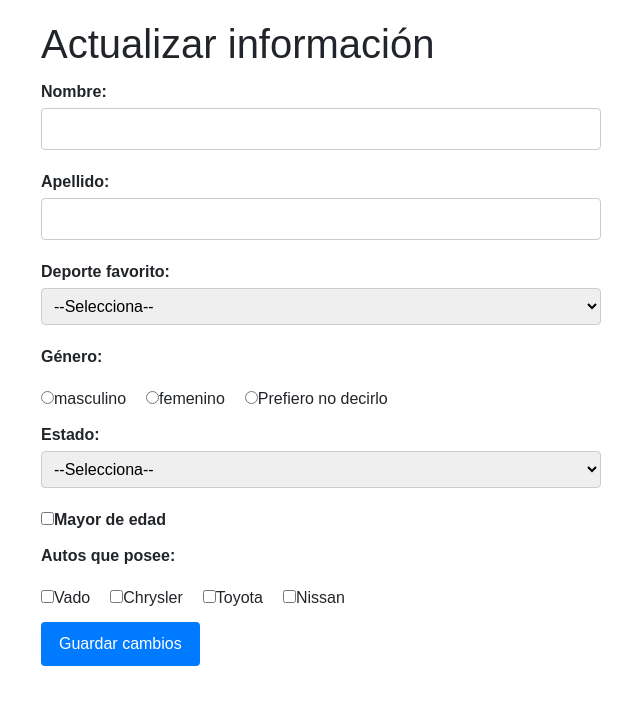
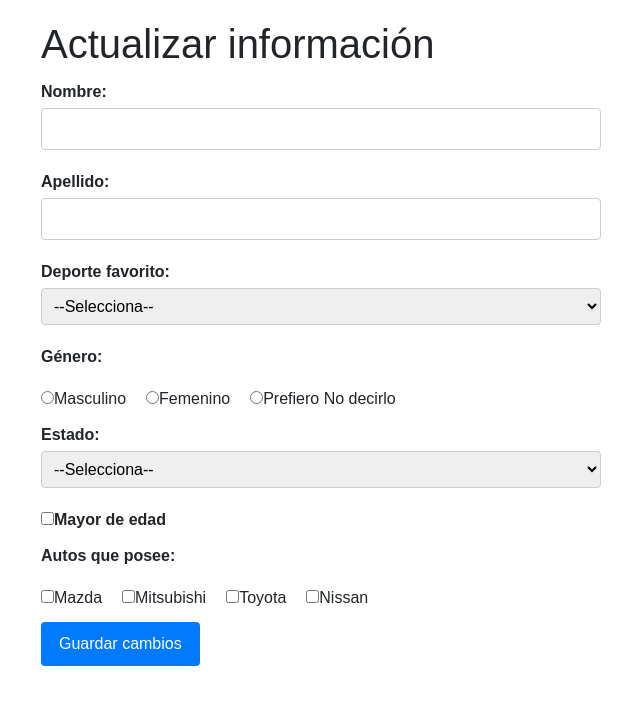
Before and after one commit to Karlaarevalo07/formulario-karla, a React (Vite) app: page / in a window 1280 px wide. Shown: the top 704 px of the page, without its empty margins (319-959 px from the left). Built offline with nearby package versions, Linux system fonts and the light colour scheme.

Commit message:
cambio de nombres en carros

```diff
--- a/src/App.tsx
+++ b/src/App.tsx
@@ -61,31 +61,31 @@ const Formulario = () => {
           <input
             type="radio"
             name="genero"
-            value="masculino"
-            checked={formulario.genero === 'masculino'}
+            value="Masculino"
+            checked={formulario.genero === 'Masculino'}
             onChange={manejarCambio}
           />
-          masculino
+          Masculino
         </label>
         <label>
           <input
             type="radio"
             name="genero"
-            value="femenino"
-            checked={formulario.genero === 'femenino'}
+            value="Femenino"
+            checked={formulario.genero === 'Femenino'}
             onChange={manejarCambio}
           />
-          femenino
+          Femenino
         </label>
         <label>
           <input
             type="radio"
             name="genero"
-            value="no decirlo"
-            checked={formulario.genero === 'no decirlo'}
+            value="No decirlo"
+            checked={formulario.genero === 'No decirlo'}
             onChange={manejarCambio}
           />
-          Prefiero no decirlo
+          Prefiero No decirlo
         </label>
       </div>
 
@@ -113,21 +113,21 @@ const Formulario = () => {
           <input
             type="checkbox"
             name="autos"
-            value="Vado"
-            checked={formulario.autos.includes('Vado')}
+            value="Mazda"
+            checked={formulario.autos.includes('Mazda')}
             onChange={manejarCambio}
           />
-          Vado
+          Mazda
         </label>
         <label>
           <input
             type="checkbox"
             name="autos"
-            value="Chrysler"
-            checked={formulario.autos.includes('Chrysler')}
+            value="Mitsubishi"
+            checked={formulario.autos.includes('Mitsubishi')}
             onChange={manejarCambio}
           />
-          Chrysler
+          Mitsubishi
         </label>
         <label>
           <input
```
